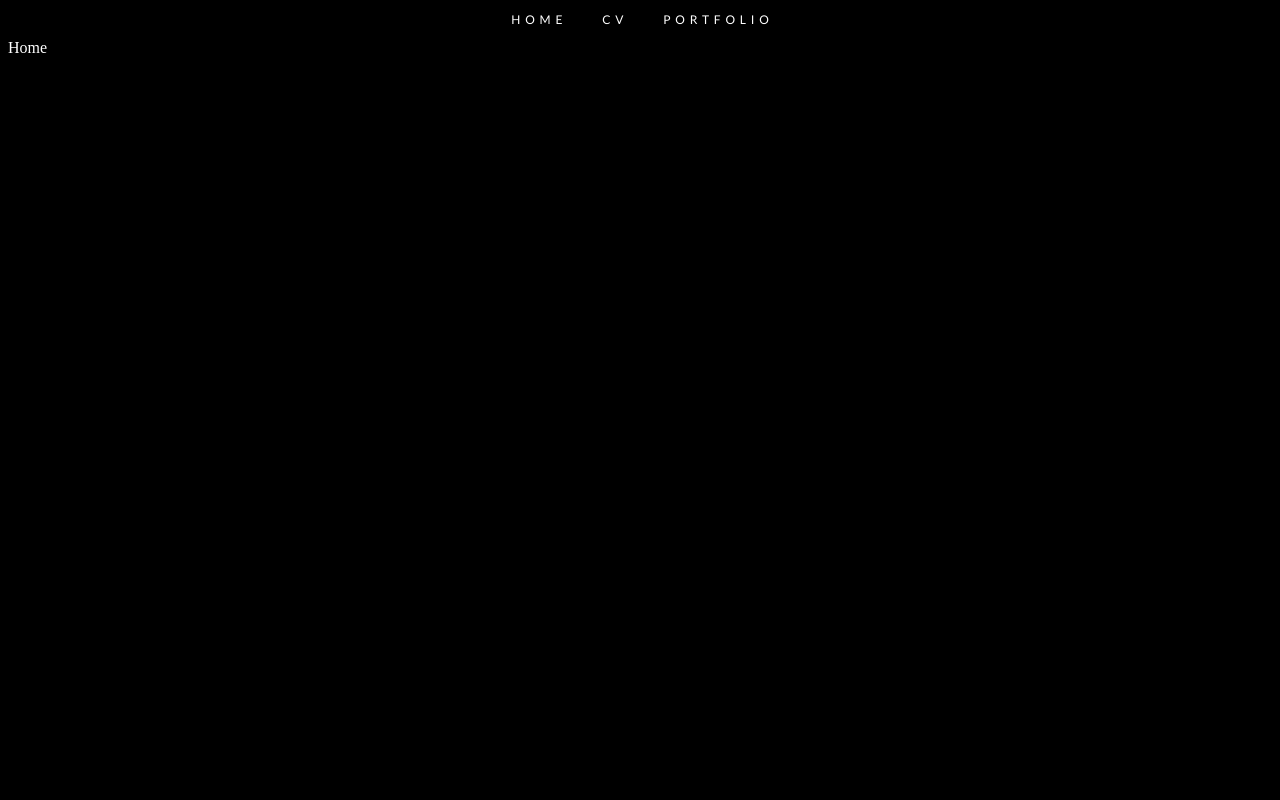
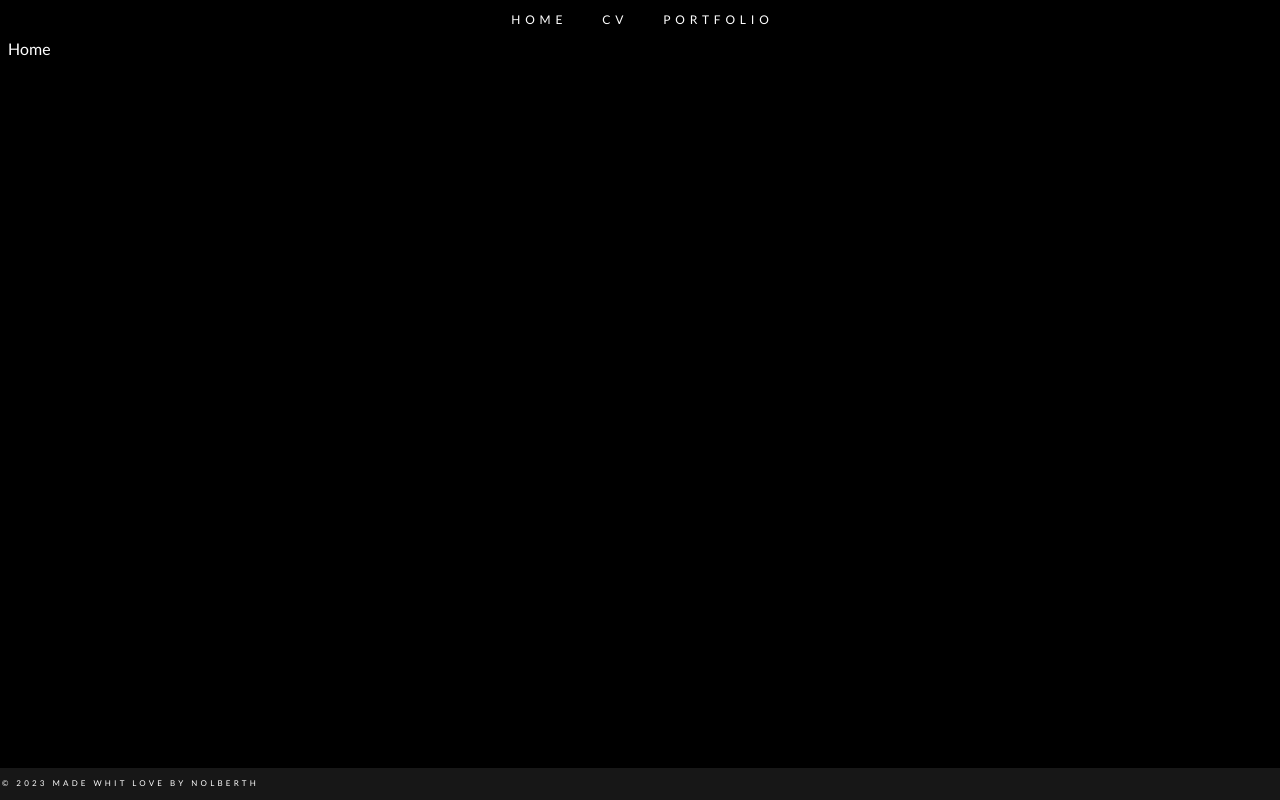
Before and after one commit to NolberthB/portfolio, a React (Vite) app: page / in a window 1280 px wide. Built offline with nearby package versions, Linux system fonts and the light colour scheme; a web font is replaced by a local one.

Commit message:
feat: add footer funtional and responcive

```diff
--- a/src/App.jsx
+++ b/src/App.jsx
@@ -1,13 +1,16 @@
 
 import { BrowserRouter as Router } from 'react-router-dom'
 import { AppRoutes } from '@/Routes/AppRoutes.jsx'
-import { Navbar } from './Components/Navbar/Navbar'
+import { Navbar } from './Components/Navbar'
+import { Footer } from './Components/Footer'
 
 function App() {
   return (
     <Router>
+
       <Navbar />
       <AppRoutes />
+      <Footer />
 
     </Router>
 
--- /dev/null
+++ b/src/Components/Footer/Footer.jsx
@@ -0,0 +1,11 @@
+import './main.css'
+
+const Footer = () => {
+  return (
+    <footer>
+        <p>&copy; 2023 MADE WHIT LOVE BY NOLBERTH</p>
+    </footer>
+
+  )
+}
+export { Footer }
--- /dev/null
+++ b/src/Components/Footer/index.js
@@ -0,0 +1,2 @@
+import { Footer } from "./Footer.jsx";
+export { Footer }
--- /dev/null
+++ b/src/Components/Footer/main.css
@@ -0,0 +1,17 @@
+footer {
+    position: fixed;
+    bottom: 0;
+    left: 0;
+    width: 100%;
+    padding: 2px;
+    text-align: start;
+    background-color: rgb(23, 23, 23);
+    font-size: 0.5em;
+    letter-spacing: 0.4em;
+}
+
+p {
+    display: flex;
+    margin-bottom: 10px;
+    color: white;
+}
--- a/src/Components/Navbar/main.css
+++ b/src/Components/Navbar/main.css
@@ -8,8 +8,7 @@ ul {
     display: flex;
     justify-content: center;
     list-style: none;
-    font-family: 'Lato';
-    font-size: 12px;
+    font-size: 0.75em;
     letter-spacing: 0.4em;
 }
 
--- a/src/index.css
+++ b/src/index.css
@@ -1,3 +1,9 @@
+* {
+  font-family: 'Lato';
+  box-sizing: border-box;
+}
+
 body {
-  background-color: #000;
+  background-color: black;
+
 }
```
